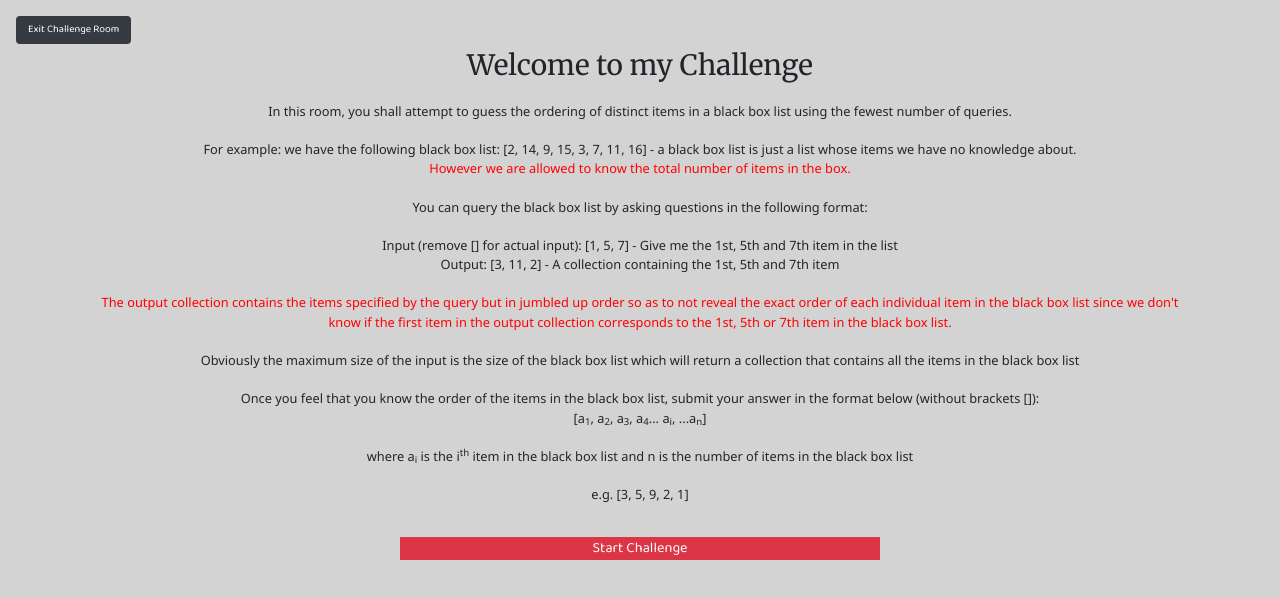
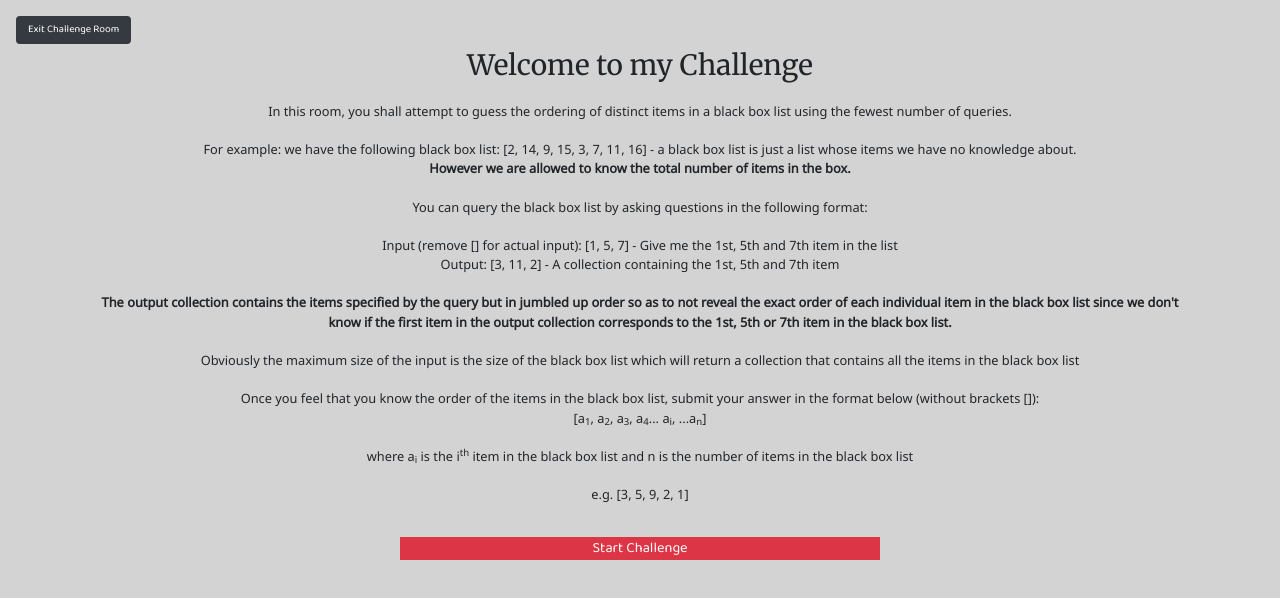
Before and after one commit to plosslaw/magicians-red, a React (Create React App) app: page /challenge in a window 1280 px wide. Shown: the top 598 px of the page. Built offline with nearby package versions, Linux system fonts and the light colour scheme; a web font is replaced by a local one.

Commit message:
changed red to black bold for important details

```diff
--- a/src/components/Answer.js
+++ b/src/components/Answer.js
@@ -19,14 +19,14 @@ class Answer extends Component {
                         <br/><br/>
                         For example: we have the following black box list: [2, 14, 9, 15, 3, 7, 11, 16] -
                         a black box list is just a list whose items we have no knowledge about.<br/>
-                        <span style={{color:"red"}}>However we are allowed to know the total number of items in the box.</span>
+                        <span style={{fontWeight:"bold"}}>However we are allowed to know the total number of items in the box.</span>
                         <br/><br/>
                         I can query the black box list by asking questions in the following format:
                         <br/><br/>
                         Input: [1, 5, 7] - Give me the 1st, 5th and 7th item in the list <br/><br/>
                         Output (remove [] when entering output): [3, 11, 2] -
                         A collection containing the 1st, 5th and 7th item <br/><br/>
-                        <span style={{color:"red"}}>The output collection contains the items specified by the query but in jumbled up
+                        <span style={{fontWeight:"bold"}}>The output collection contains the items specified by the query but in jumbled up
                         order so as to not reveal the exact order of each individual item in the black box list since we don't know if the
                         first item in the output collection corresponds to the 1st, 5th or 7th item in the black box list.
                         </span>
--- a/src/components/Challenge.js
+++ b/src/components/Challenge.js
@@ -21,14 +21,14 @@ class Challenge extends React.Component {
                         <br/><br/>
                         For example: we have the following black box list: [2, 14, 9, 15, 3, 7, 11, 16] -
                         a black box list is just a list whose items we have no knowledge about.<br/>
-                        <span style={{color:"red"}}>However we are allowed to know the total number of items in the box.</span>
+                        <span style={{fontWeight:"bold"}}>However we are allowed to know the total number of items in the box.</span>
                         <br/><br/>
                         You can query the black box list by asking questions in the following format:
                         <br/><br/>
                         Input (remove [] for actual input): [1, 5, 7] - Give me the 1st, 5th and 7th item in the list <br/>
                         Output: [3, 11, 2] -
                         A collection containing the 1st, 5th and 7th item <br/><br/>
-                        <span style={{color:"red"}}>The output collection contains the items specified by the query but in jumbled up
+                        <span style={{fontWeight:"bold"}}>The output collection contains the items specified by the query but in jumbled up
                         order so as to not reveal the exact order of each individual item in the black box list since we don't know if the
                         first item in the output collection corresponds to the 1st, 5th or 7th item in the black box list.
                         </span><br/><br/>
```
